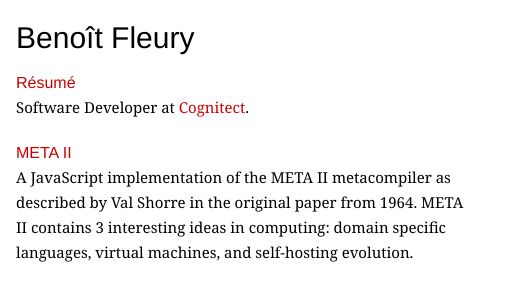
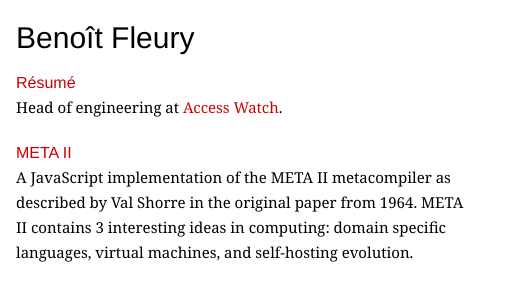
Before and after one commit to benfle/benfle.github.io, a plain HTML site: page index.html in a window 1280 px wide. Shown: the full height of the page, 134-640 px from the left. Drawn offline with Linux system fonts and the light colour scheme.

Commit message:
Update index.html

```diff
--- a/index.html
+++ b/index.html
@@ -32,7 +32,7 @@
     <div id="content">
       <h1>Benoît Fleury</h1>
       <h2><a href="http://benfle.com/resume">Résumé</a></h2>
-      <p>Software Developer at <a href="http://cognitect.com">Cognitect</a>.</p>
+      <p>Head of engineering at <a href="http://access.watch">Access Watch</a>.</p>
       <h2><a href="http://benfle.com/META-II">META II</a></h2>
       <p>A JavaScript implementation of the META II metacompiler as described by Val Shorre in the original paper from 1964. META II contains 3 interesting ideas in computing: domain specific languages, virtual machines, and self-hosting evolution.</p>
     </div>
```
